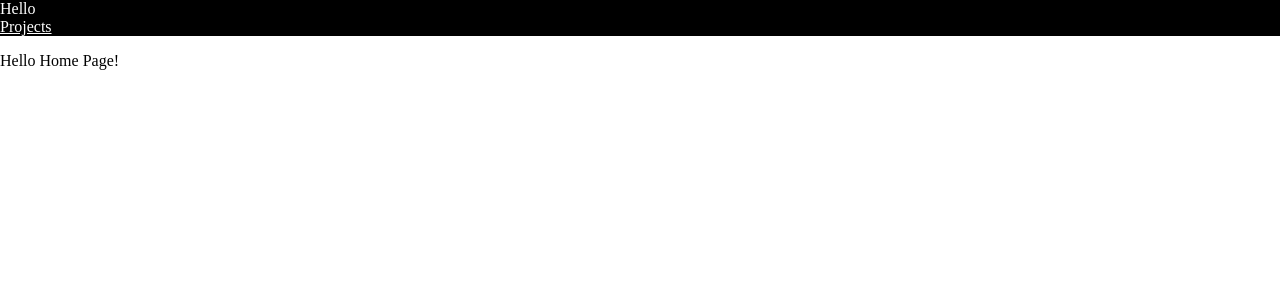
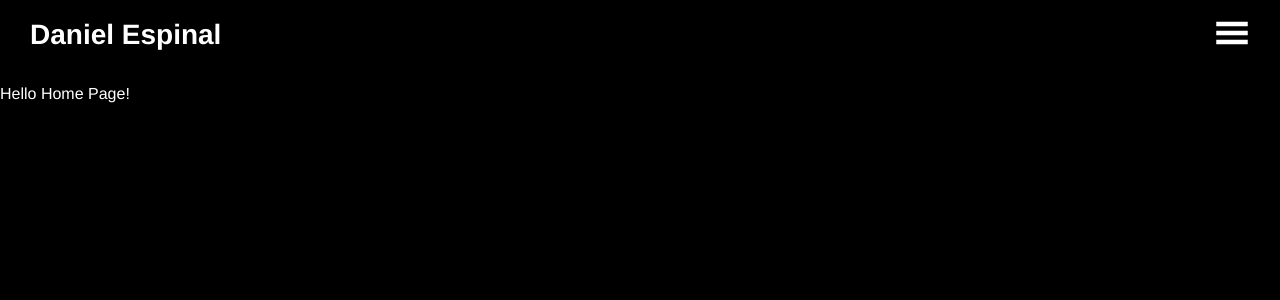
Before and after one commit to DanCanCode/dancancode-portfolio-website, a React (Create React App) app: page / in a window 1280 px wide. Shown: the top 300 px of the page. Built offline with nearby package versions, Linux system fonts and the light colour scheme.

Commit message:
navbar setup

```diff
--- a/package.json
+++ b/package.json
@@ -15,9 +15,10 @@
     "@chakra-ui/react": "^2.1.2",
     "react": "^18.1.0",
     "react-dom": "^18.1.0",
+    "react-icons": "^4.3.1",
+    "react-router-dom": "^6.3.0",
     "react-scripts": "5.0.1",
-    "web-vitals": "^2.1.4",
-    "react-router-dom": "^6.3.0"
+    "web-vitals": "^2.1.4"
   },
   "browserslist": {
     "production": [
--- a/public/index.html
+++ b/public/index.html
@@ -7,7 +7,14 @@
     <title>Daniel Espinal's Website</title>
   </head>
 
-  <body style="margin: 0">
+  <body
+    style="
+      margin: 0;
+      background-color: black;
+      color: white;
+      font-family: 'Futura', 'Helvetica', 'Avenir', sans-serif;
+    "
+  >
     <noscript>You need to enable JavaScript to run this app.</noscript>
     <div id="app"></div>
   </body>
--- a/src/components/Navbar.js
+++ b/src/components/Navbar.js
@@ -1,17 +1,57 @@
 import React from "react";
 import { Link as ReactLink } from "react-router-dom";
-import { Box, Text, Link } from "@chakra-ui/react";
+import {
+  Flex,
+  Box,
+  Text,
+  Link,
+  Drawer,
+  DrawerBody,
+  DrawerFooter,
+  DrawerHeader,
+  DrawerOverlay,
+  DrawerContent,
+  DrawerCloseButton,
+  useDisclosure,
+  Icon,
+} from "@chakra-ui/react";
+import { GiHamburgerMenu } from "react-icons/gi";
 
 const Navbar = () => {
+  const { isOpen, onOpen, onClose } = useDisclosure();
+
   return (
-    <Box as="nav" width="100%" backgroundColor="#000000">
-      <Text margin={0} color="#ffffff">
-        Hello
+    <Flex
+      as="nav"
+      paddingY={15}
+      paddingX={30}
+      backgroundColor="rgba(0, 0, 0, 0.1)"
+      flexDirection="row"
+      justifyContent="space-between"
+      alignItems="center"
+    >
+      <Text margin={0} fontWeight="bold" fontSize={28}>
+        Daniel Espinal
       </Text>
-      <Link color="#ffffff" as={ReactLink} to="/projects">
-        Projects
-      </Link>
-    </Box>
+      <Box
+        as="button"
+        borderWidth={0}
+        backgroundColor="rgba(255, 255, 255, 0)"
+        color="#ffffff"
+        padding={0}
+        _hover={{
+          color: "#808080",
+        }}
+      >
+        <Icon
+          as={GiHamburgerMenu}
+          boxSize={36}
+          _active={{
+            transform: "scale(0.9)",
+          }}
+        />
+      </Box>
+    </Flex>
   );
 };
 
```
Also changed, not shown: 1 other file (tests, documents, lock files or other folders).
